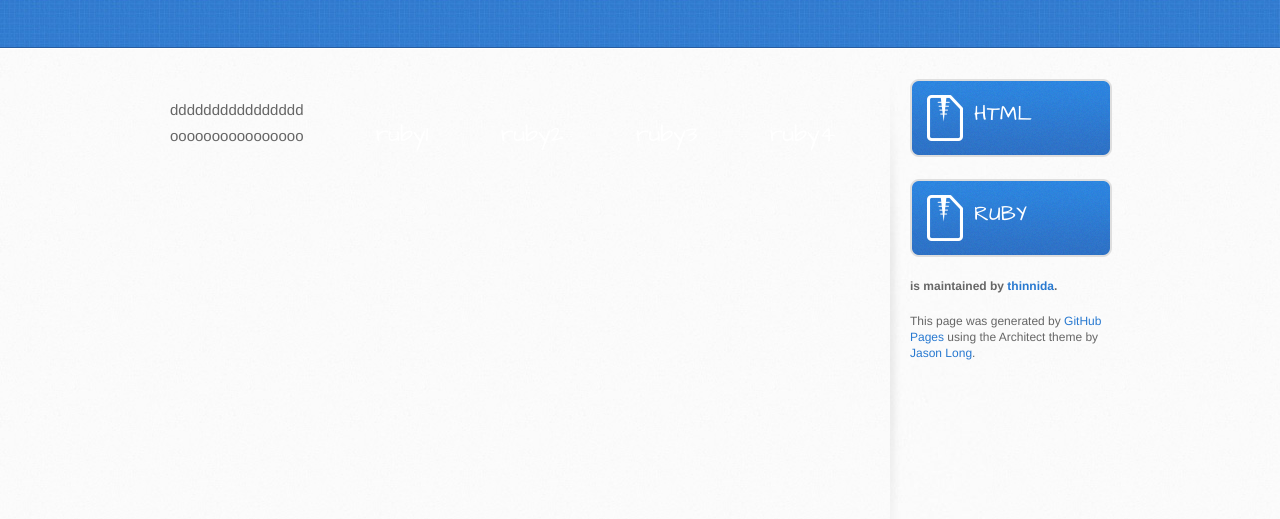
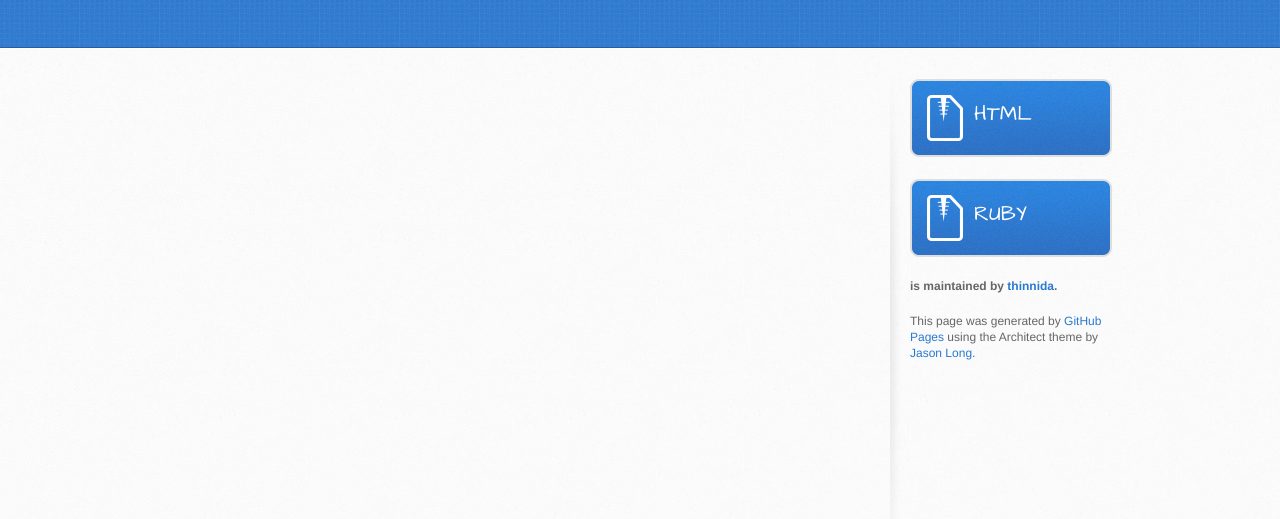
Before and after one commit to thinnida/homework, a plain HTML site: page index.html in a window 1280 px wide. Shown: the part 87-606 px from the top of the page. Drawn offline with nearby package versions, Linux system fonts and the light colour scheme.

Commit message:
Update index.html

```diff
--- a/index.html
+++ b/index.html
@@ -30,10 +30,10 @@
         <section id="main-content">
           <p>
 </p>
-<div id="dvHtml" class="hide">
+<div id="dvHtml" style="display:none;">
   dddddddddddddddd
 </div>
-<div id="dvRuby" class="hide">
+<div id="dvRuby" style="display:none;">
   oooooooooooooooo
   <a href="" class="button" onclick="htmlFunc();">ruby1</a>
   <a href="" class="button" onclick="htmlFunc();">ruby2</a>
```
